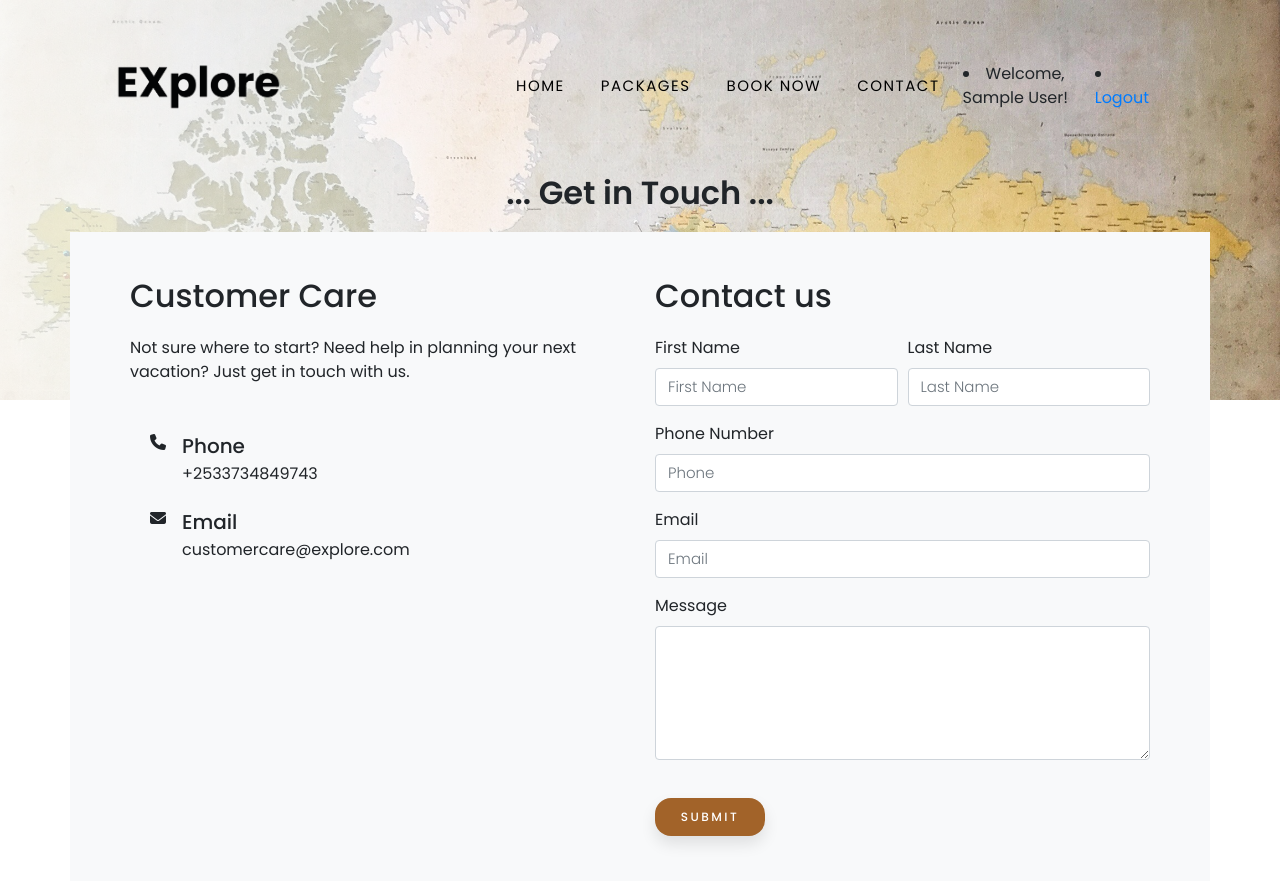
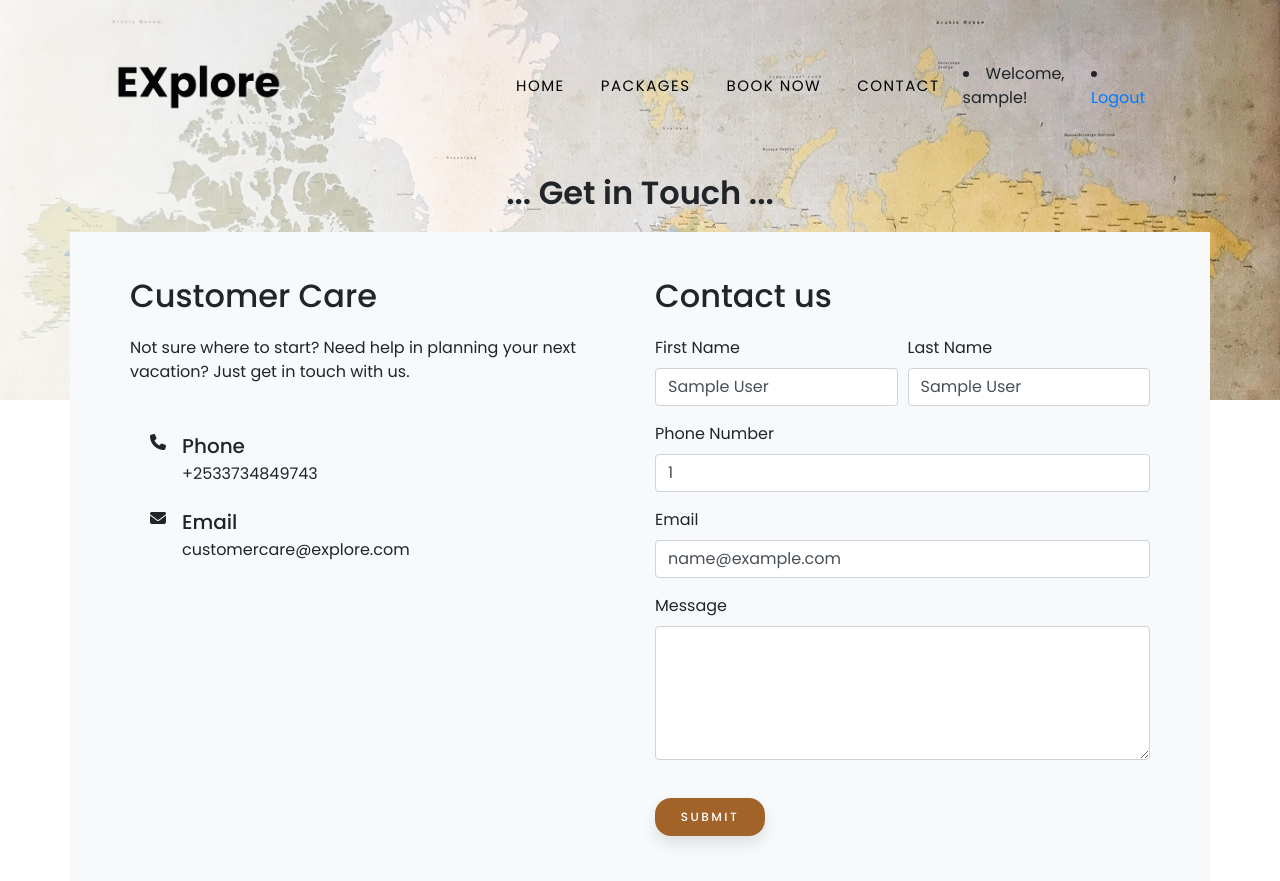
Before and after one commit to doaaabdelfattah/explore_project, a Flask app: page /contact in a window 1280 px wide. Run offline with Flask 3, Linux system fonts and the light colour scheme; the visitor is signed in with stand-in values (Sample User, id 1); parts of the project's set-up code (start-up, migrations or seed data) failed here and were passed over; some libraries are stand-ins or nearby versions.

Commit message:
update contact

```diff
--- a/app.py
+++ b/app.py
@@ -24,7 +24,6 @@ app.secret_key = 'abcdefg123456'
 # app.debug = True
 
 
-Data.user_data()
 Data.package_data()
 # Routes
 
@@ -40,10 +39,10 @@ def index():
     image_list = GetData.decode(packages)
 
     #check username
-    if 'user_name' in session:
-        user_name = session['user_name']
+    if 'user_fname' in session:
+        user_fname = session['user_fname']
     else:
-        user_name = None
+        user_fname = None
 
     if request.method == 'POST':
         search_term = request.form['destination']
@@ -53,9 +52,9 @@ def index():
 
         image_list2 = GetData.decode(filtered_packages)
 
-        return render_template('packages.html', pagetitle="Packages", filtered_packages=image_list2, packages=packages, user_name=user_name)
+        return render_template('packages.html', pagetitle="Packages", filtered_packages=image_list2, packages=packages, user_name=user_fname)
 
-    return render_template('index.html', packages=image_list, pagetitle="Home", user_name=user_name)
+    return render_template('index.html', packages=image_list, pagetitle="Home", user_name=user_fname)
 
 
 @app.route('/submit_booking', methods=['GET', 'POST'])
@@ -65,10 +64,10 @@ def submit_booking():
     packages_submit = sorted(packages_submit, key=lambda k: k.package_name)
 
     #check username
-    if 'user_name' in session:
-        user_name = session['user_name']
+    if 'user_fname' in session:
+        user_fname = session['user_fname']
     else:
-        user_name = None
+        user_fname = None
 
 
     if request.method == 'POST':
@@ -134,16 +133,16 @@ def submit_booking():
 
             # Flash a success message
             flash('Booking was successfully submitted')
-    return render_template('submit_booking.html', packages_submit=packages_submit, user_name=user_name)
+    return render_template('submit_booking.html', packages_submit=packages_submit, user_name=user_fname)
 
 
 @app.route('/packages')
 def packages():
     #check username
-    if 'user_name' in session:
-        user_name = session['user_name']
+    if 'user_fname' in session:
+        user_fname = session['user_fname']
     else:
-        user_name = None
+        user_fname = None
     # all packages for the dropdown list
     packages_reg = GetData.all()
     packages_reg = sorted(packages_reg, key=lambda k: k.package_name)
@@ -158,13 +157,35 @@ def packages():
         # decode image
         image_list2 = GetData.decode(filtered_packages)
 
-        return render_template('packages.html', pagetitle="Packages", filtered_packages=image_list2, packages=packages_reg, user_name=user_name)
+        return render_template('packages.html', pagetitle="Packages", filtered_packages=image_list2, packages=packages_reg, user_name=user_fname)
 
-    return render_template('packages.html', pagetitle="Packages", filtered_packages=image_list2, packages=packages_reg, user_name=user_name)
+    return render_template('packages.html', pagetitle="Packages", filtered_packages=image_list2, packages=packages_reg, user_name=user_fname)
 
 
 @app.route('/contact', methods=['GET', 'POST'])
 def contact():
+    #check phone
+    if 'user_phone' in session:
+        user_phone = session['user_phone']
+    else:
+        user_phone = None
+
+    #check email
+    if 'user_email' in session:
+        user_email = session['user_email']
+    else:
+        user_email = None
+
+    #check fname and lname
+    if 'user_fname' in session:
+        user_fname = session['user_fname']
+    else:
+        user_fname = None
+
+    if 'user_lname' in session:
+        user_lname = session['user_lname']
+    else:
+        user_lname = None
     #check username
     if 'user_name' in session:
         user_name = session['user_name']
@@ -206,16 +227,16 @@ def contact():
                 server.send_message(message)
 
        ######################## END Of Sending Email ###################
-    return render_template('contact.html', pagetitle="Contact Us", user_name=user_name)
+    return render_template('contact.html', pagetitle="Contact Us", user_name=user_name, user_email=user_email, user_phone=user_phone,  user_lname= user_lname,  user_fname= user_fname)
 
 
 @app.route('/signup', methods=['GET', 'POST'])
 def signup():
     #check username
-    if 'user_name' in session:
-        user_name = session['user_name']
+    if 'user_fname' in session:
+        user_fname = session['user_fname']
     else:
-        user_name = None
+        user_fname = None
 
     if request.method == 'POST':
         if not request.form['f-name'] or not request.form['f-name'] or not request.form['phone'] or not request.form['email'] or not request.form['password'] or not request.form['username']:
@@ -226,27 +247,29 @@ def signup():
         else:
             #print("hello save user")
             user = User(
-            name=request.form['f-name'] +" "+request.form['l-name'],
+            fname=request.form['f-name'],
+            lname=request.form['l-name'],
             username=request.form['username'],
             email=request.form['email'],
             address="any thing",
             password=request.form['password'],
-            phone=request.form['phone']
+            phone=request.form['phone'],
+            is_admin=False
             )
             user.save()
             flash('Account created successfully. Please sign in.', 'success')
             return render_template('login.html', pagetitle="Login/Register")
 
-    return render_template('signup.html', pagetitle="Sign Up", user_name=user_name)
+    return render_template('signup.html', pagetitle="Sign Up", user_name=user_fname)
 
 
 @app.route('/login', methods=['GET', 'POST'])
 def login():
     #check username
-    if 'user_name' in session:
-        user_name = session['user_name']
+    if 'user_fname' in session:
+        user_fname = session['user_fname']
     else:
-        user_name = None
+        user_fname = None
 
     if request.method == 'POST':
         username = request.form['username']
@@ -254,8 +277,11 @@ def login():
         user = Data.get_user(username)
         if user and user.password == password:
             session['user_id'] = user.id
-            session['user_name'] = user.name
+            session['user_name'] = user.username
             session['user_email'] = user.email
+            session['user_phone'] = user.phone
+            session['user_fname'] = user.fname
+            session['user_lname'] = user.lname
 
             flash('Logged in successfully!', 'success')
             # all packages
@@ -263,10 +289,10 @@ def login():
             packages = sorted(packages, key=lambda k: k.package_name)
             # decode image
             image_list = GetData.decode(packages)
-            return render_template('index.html', packages=image_list, pagetitle="Home", user_name=user.name)
+            return render_template('index.html', packages=image_list, pagetitle="Home", user_name=user.fname)
         else:
             flash('Invalid username or password. Please try again.', 'error')
-    return render_template('login.html', pagetitle="Login/Register", user_name=user_name)
+    return render_template('login.html', pagetitle="Login/Register", user_name=user_fname)
 
 @app.route('/logout')
 def logout():
@@ -274,6 +300,9 @@ def logout():
     session.pop('user_id', None)
     session.pop('user_name', None)
     session.pop('user_email', None)
+    session.pop('user_phone', None)
+    session.pop('user_fname', None)
+    session.pop('user_lname', None)
     # all packages
     packages = GetData.all()
     packages = sorted(packages, key=lambda k: k.package_name)
--- a/templates/contact.html
+++ b/templates/contact.html
@@ -73,23 +73,23 @@
                             <div class="form-row">
                                 <div class="form-group col-md-6">
                                     <label for="inputFname">First Name</label>
-                                    <input type="text" class="form-control" id="inputFname" placeholder="First Name" name="f-name" required>
+                                    <input type="text" class="form-control" id="inputFname" placeholder="First Name" name="f-name" value="{{user_fname}}" required>
                                 </div>
                                 <div class="form-group col-md-6">
                                     <label for="inputLname">Last Name</label>
-                                    <input type="text" class="form-control" id="inputLname" placeholder="Last Name" name="l-name">
+                                    <input type="text" class="form-control" id="inputLname" placeholder="Last Name" name="l-name" value="{{user_lname}}">
                                 </div>
                             </div>
                             <div class="form-row">
                                 <div class="form-group col-md-12">
                                     <label for="inputphone">Phone Number</label>
-                                    <input type="text" class="form-control" id="inputphone" placeholder="Phone" name="phone" required>
+                                    <input type="text" class="form-control" id="inputphone" placeholder="Phone" name="phone" value="{{user_phone}}" required>
                                 </div>
                             </div>
                             <div class="form-row">
                                 <div class="form-group col-md-12">
                                     <label for="inputEmail">Email</label>
-                                    <input type="email" class="form-control" id="inputEmail" placeholder="Email" name="email"required>
+                                    <input type="email" class="form-control" id="inputEmail" placeholder="Email" name="email" value="{{user_email}}"required>
                                 </div>
                             </div>
                             <div class="form-group">
```
Also changed, not shown: models/data.py (+0 -25 lines), models/user.py (+5 -3 lines).
